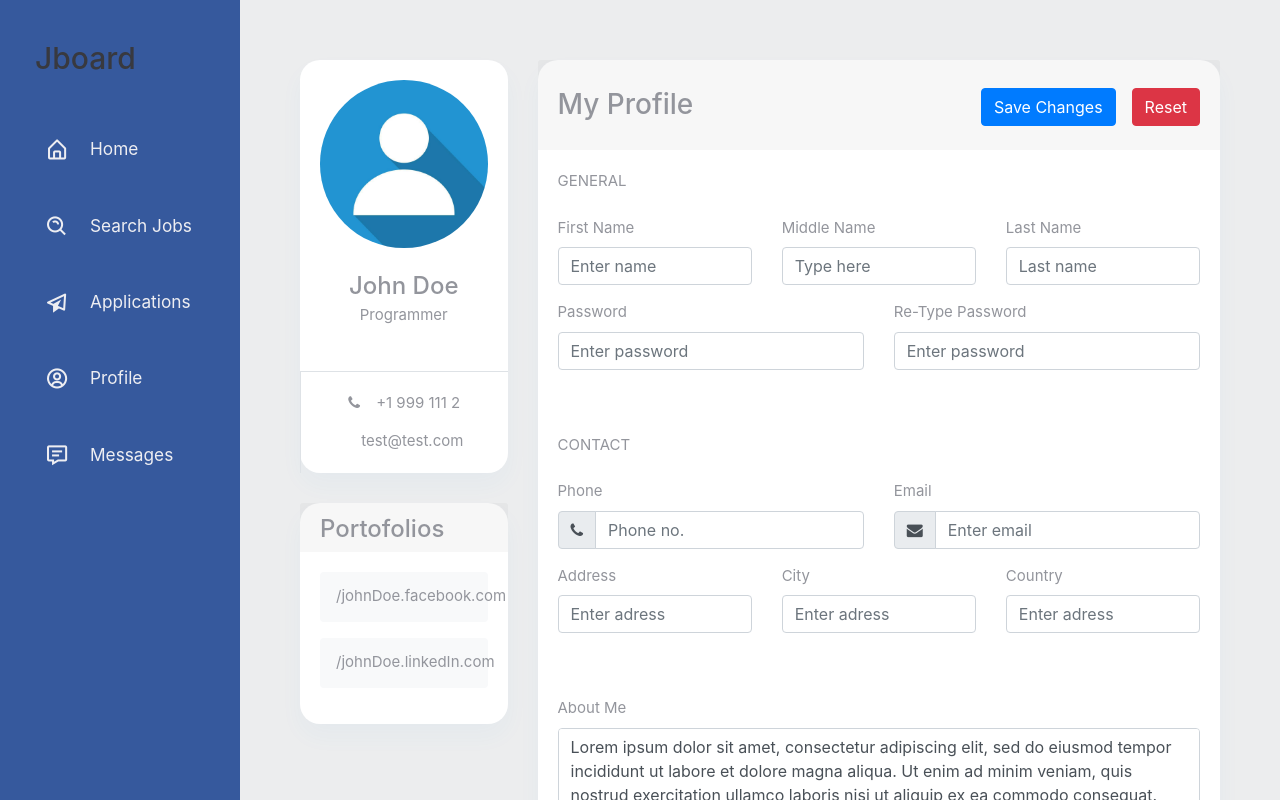
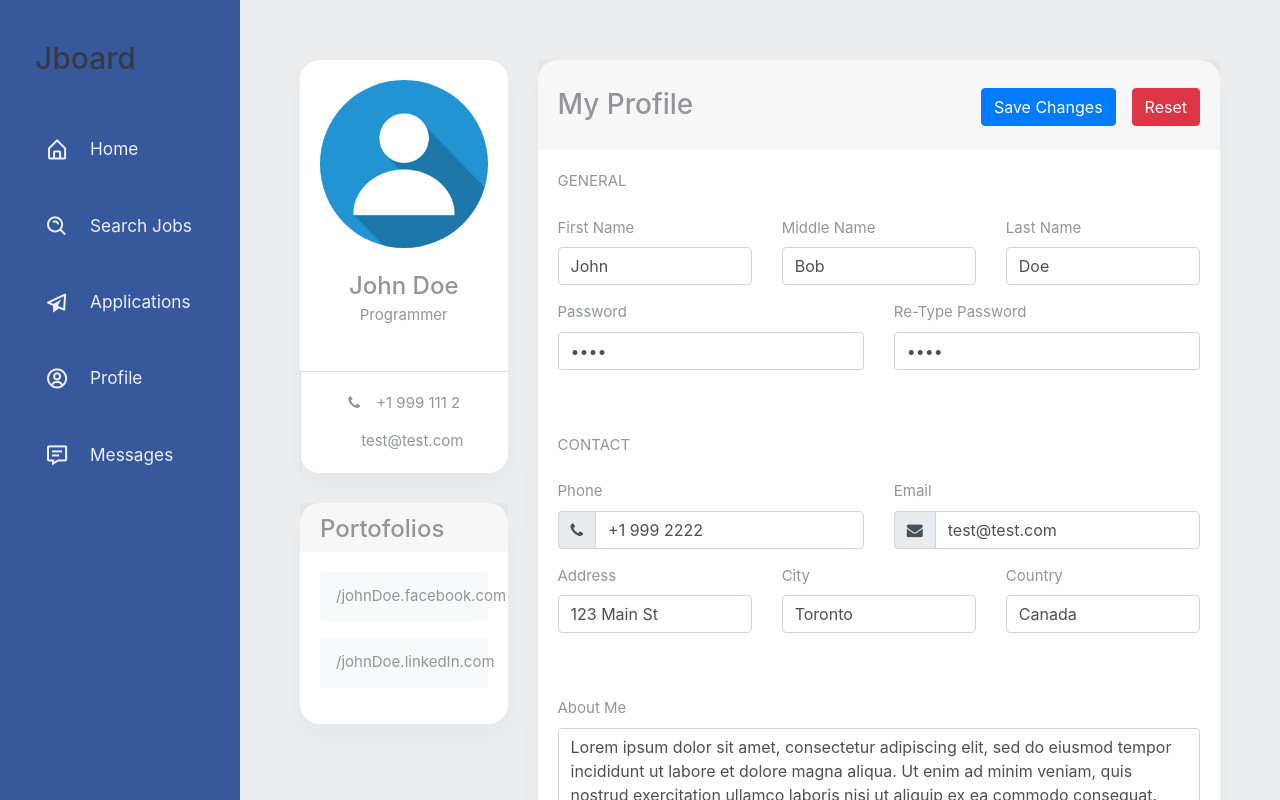
Before and after one commit to 9714park/Job-Board, a React (Create React App) app: page /profile in a window 1280 px wide. Shown: the top 800 px of the page. Built offline with nearby package versions, Linux system fonts and the light colour scheme; some icons are missing.

Commit message:
Add profile-context to handle form inputs.

```diff
--- a/src/App.js
+++ b/src/App.js
@@ -5,9 +5,23 @@ import Dashboard from './components/dashboard/Dashboard';
 import SearchJobs from './components/jobs/SearchJobs';
 import Application from './components/application/Application';
 import Profile from './components/profile/Profile';
+import ProfileContext from './components/ctx/profile-context';
 
 function App() {
   return (
+    <ProfileContext.Provider
+      value={{
+        firstName: 'John',
+        middleName: 'Bob',
+        lastName: 'Doe',
+        password: '1234',
+        rePassword: '1234',
+        phone: '+1 999 2222',
+        email: 'test@test.com',
+        address: '123 Main St',
+        city: 'Toronto',
+        country: 'Canada',
+      }}>
       <Router>
         <div className='App'>
           <Nav />
@@ -29,6 +43,7 @@ function App() {
           </div>
         </div>
       </Router>
+    </ProfileContext.Provider>
   );
 }
 
--- /dev/null
+++ b/src/components/ctx/profile-context.js
@@ -0,0 +1,16 @@
+import React from 'react';
+
+const ProfileContext = React.createContext({
+  firstName: 'John',
+  middleName: 'Bob',
+  lastName: 'Doe',
+  password: '1234',
+  rePassword: '1234',
+  phone: '+1 999 2222',
+  email: 'test@test.com',
+  address: '123 Main St',
+  city: 'Toronto',
+  country: 'Canada',
+});
+
+export default ProfileContext;
--- a/src/components/profile/Profile.js
+++ b/src/components/profile/Profile.js
@@ -1,44 +1,104 @@
-import React, { Fragment, useRef, useState } from 'react';
+import React, { Fragment, useRef, useState, useContext } from 'react';
 import avatar1 from '../../images/default-profile.jpg';
+import ProfileContext from '../ctx/profile-context';
 
 function Profile() {
-  const firstNameRef = useRef('');
-  const middleNameRef = useRef('');
-  const lastNameRef = useRef('');
-  const passwordRef = useRef('');
-  const rePasswordRef = useRef('');
-  const phoneRef = useRef('');
-  const emailRef = useRef('');
-  const addressRef = useRef('');
-  const cityRef = useRef('');
-  const countryRef = useRef('');
+  const porfileCtx = useContext(ProfileContext);
 
-  const inputRefList = [
-    firstNameRef,
-    middleNameRef,
-    lastNameRef,
-    passwordRef,
-    rePasswordRef,
-    phoneRef,
-    emailRef,
-    addressRef,
-    cityRef,
-    countryRef,
+  const [firstName, setFirstName] = useState(porfileCtx.firstName);
+  const [middleName, setMiddleName] = useState(porfileCtx.middleName);
+  const [lastName, setLastName] = useState(porfileCtx.lastName);
+  const [password, setPassword] = useState(porfileCtx.password);
+  const [rePassword, setRePassword] = useState(porfileCtx.rePassword);
+  const [phone, setPhone] = useState(porfileCtx.phone);
+  const [email, setEmail] = useState(porfileCtx.email);
+  const [address, setAddress] = useState(porfileCtx.address);
+  const [city, setCity] = useState(porfileCtx.city);
+  const [country, setCountry] = useState(porfileCtx.country);
+
+  const formInputState = [
+    firstName,
+    middleName,
+    lastName,
+    password,
+    rePassword,
+    phone,
+    email,
+    address,
+    city,
+    country,
   ];
 
   const [formIsValid, setFormIsValid] = useState(true);
   const [passwordIsValid, setPasswordIsValid] = useState(true);
 
   const submitHandler = () => {
-    inputRefList.forEach((inputRef) => {
-      if (inputRef.current.value === '') {
-        setFormIsValid(false);
+    let formValid = true;
+    let passwordValid = true;
+
+    formInputState.forEach((input) => {
+      if (input === '') {
+        formValid = false;
+        setFormIsValid(formValid);
       }
     });
 
-    if (passwordRef.current.value !== rePasswordRef.current.value) {
-      setPasswordIsValid(false);
+    if (password !== rePassword) {
+      passwordValid = false;
+      setPasswordIsValid(passwordValid);
     }
+
+    if (formValid && passwordValid) {
+      porfileCtx.firstName = firstName;
+      porfileCtx.middleName = middleName;
+      porfileCtx.lastName = lastName;
+      porfileCtx.password = password;
+      porfileCtx.rePassword = rePassword;
+      porfileCtx.phone = phone;
+      porfileCtx.email = email;
+      porfileCtx.address = address;
+      porfileCtx.city = city;
+      porfileCtx.country = country;
+      alert('Please fill out every ');
+    } else {
+      alert('Please fill out every information');
+    }
+  };
+
+  const firstNameInputHandler = (event) => {
+    setFirstName(event.target.value);
+  };
+
+  const middleNameInputHandler = (event) => {
+    setMiddleName(event.target.value);
+  };
+
+  const lastNameInputHandler = (event) => {
+    setLastName(event.target.value);
+  };
+
+  const passwordInputHandler = (event) => {
+    setPassword(event.target.value);
+  };
+
+  const rePasswordInputHandler = (event) => {
+    setRePassword(event.target.value);
+  };
+
+  const phoneInputHandler = (event) => {
+    setPhone(event.target.value);
+  };
+  const emailInputHandler = (event) => {
+    setEmail(event.target.value);
+  };
+  const addressInputHandler = (event) => {
+    setAddress(event.target.value);
+  };
+  const cityInputHandler = (event) => {
+    setCity(event.target.value);
+  };
+  const countryInputHandler = (event) => {
+    setCountry(event.target.value);
   };
 
   return (
@@ -51,7 +111,7 @@ function Profile() {
                 <div className='card  flex-lg-column flex-md-row '>
                   <div className='card-body card-body  text-center border-bottom profile-bx'>
                     <div className='profile-image mb-4'>
-                      <img src={avatar1} className='rounded-circle' alt />
+                      <img src={avatar1} className='rounded-circle' />
                     </div>
                     <h4 className='fs-22 text-black mb-1'>John Doe</h4>
                     <p className='mb-4'>Programmer</p>
@@ -107,10 +167,7 @@ function Profile() {
                           d='M34.5948 33.6V33.5993H34.5996V26.5577C34.5996 23.113 33.858 20.4593 29.8308 20.4593C27.8948 20.4593 26.5956 21.5218 26.0652 22.5288H26.0093V20.7809H22.1909V33.5993H26.167V27.252C26.167 25.5809 26.4838 23.9647 28.5533 23.9647C30.5926 23.9647 30.6228 25.872 30.6228 27.359V33.6H34.5948Z'
                           fill='white'
                         />
-                        <path
-                          d='M15.7168 20.7816H19.6977V33.6H15.7168V20.7816Z'
-                          fill='white'
-                        />
+                        <path d='M15.7168 20.7816H19.6977V33.6H15.7168V20.7816Z' fill='white' />
                         <path
                           d='M17.7056 14.4C16.4326 14.4 15.3999 15.4327 15.3999 16.7057C15.3999 17.9786 16.4326 19.0329 17.7056 19.0329C18.9785 19.0329 20.0113 17.9786 20.0113 16.7057C20.0103 15.4327 18.9776 14.4 17.7056 14.4Z'
                           fill='white'
@@ -129,9 +186,7 @@ function Profile() {
                 <div className='card profile-card'>
                   <div className='card-header flex-wrap border-0 pb-0'>
                     <div className='d-sm-flex d-block justify-content-end'>
-                      <h3 className='fs-24 text-black font-w600 mr-auto mb-4 mt-3 pr-3'>
-                        My Profile
-                      </h3>
+                      <h3 className='fs-24 text-black font-w600 mr-auto mb-4 mt-3 pr-3'>My Profile</h3>
                       <a
                         className='btn btn-primary rounded mb-4 mr-3 mt-3  '
                         href='#'
@@ -156,8 +211,9 @@ function Profile() {
                               <input
                                 type='text'
                                 className='form-control'
-                                placeholder='Enter name'
-                                ref={firstNameRef}
+                                placeholder='Enter first name'
+                                onChange={firstNameInputHandler}
+                                value={firstName}
                               />
                             </div>
                           </div>
@@ -167,8 +223,9 @@ function Profile() {
                               <input
                                 type='text'
                                 className='form-control'
-                                placeholder='Type here'
-                                ref={middleNameRef}
+                                placeholder='Enter middle name'
+                                onChange={middleNameInputHandler}
+                                value={middleName}
                               />
                             </div>
                           </div>
@@ -178,8 +235,9 @@ function Profile() {
                               <input
                                 type='text'
                                 className='form-control'
-                                placeholder='Last name'
-                                ref={lastNameRef}
+                                placeholder='Enter last name'
+                                onChange={lastNameInputHandler}
+                                value={lastName}
                               />
                             </div>
                           </div>
@@ -190,7 +248,8 @@ function Profile() {
                                 type='password'
                                 className='form-control'
                                 placeholder='Enter password'
-                                ref={passwordRef}
+                                onChange={passwordInputHandler}
+                                value={password}
                               />
                             </div>
                           </div>
@@ -201,7 +260,8 @@ function Profile() {
                                 type='password'
                                 className='form-control'
                                 placeholder='Enter password'
-                                ref={rePasswordRef}
+                                onChange={rePasswordInputHandler}
+                                value={rePassword}
                               />
                             </div>
                           </div>
@@ -225,7 +285,8 @@ function Profile() {
                                   type='text'
                                   className='form-control'
                                   placeholder='Phone no.'
-                                  ref={phoneRef}
+                                  onChange={phoneInputHandler}
+                                  value={phone}
                                 />
                               </div>
                             </div>
@@ -244,7 +305,8 @@ function Profile() {
                                   type='text'
                                   className='form-control'
                                   placeholder='Enter email'
-                                  ref={emailRef}
+                                  onChange={emailInputHandler}
+                                  value={email}
                                 />
                               </div>
                             </div>
@@ -256,8 +318,9 @@ function Profile() {
                                 <input
                                   type='text'
                                   className='form-control'
-                                  placeholder='Enter adress'
-                                  ref={addressRef}
+                                  placeholder='Enter address'
+                                  onChange={addressInputHandler}
+                                  value={address}
                                 />
                               </div>
                             </div>
@@ -269,8 +332,9 @@ function Profile() {
                                 <input
                                   type='text'
                                   className='form-control'
-                                  placeholder='Enter adress'
-                                  ref={cityRef}
+                                  placeholder='Enter city'
+                                  onChange={cityInputHandler}
+                                  value={city}
                                 />
                               </div>
                             </div>
@@ -282,8 +346,9 @@ function Profile() {
                                 <input
                                   type='text'
                                   className='form-control'
-                                  placeholder='Enter adress'
-                                  ref={countryRef}
+                                  placeholder='Enter country'
+                                  onChange={countryInputHandler}
+                                  value={country}
                                 />
                               </div>
                             </div>
```
Lines whose indentation alone changed are shown as unchanged.
